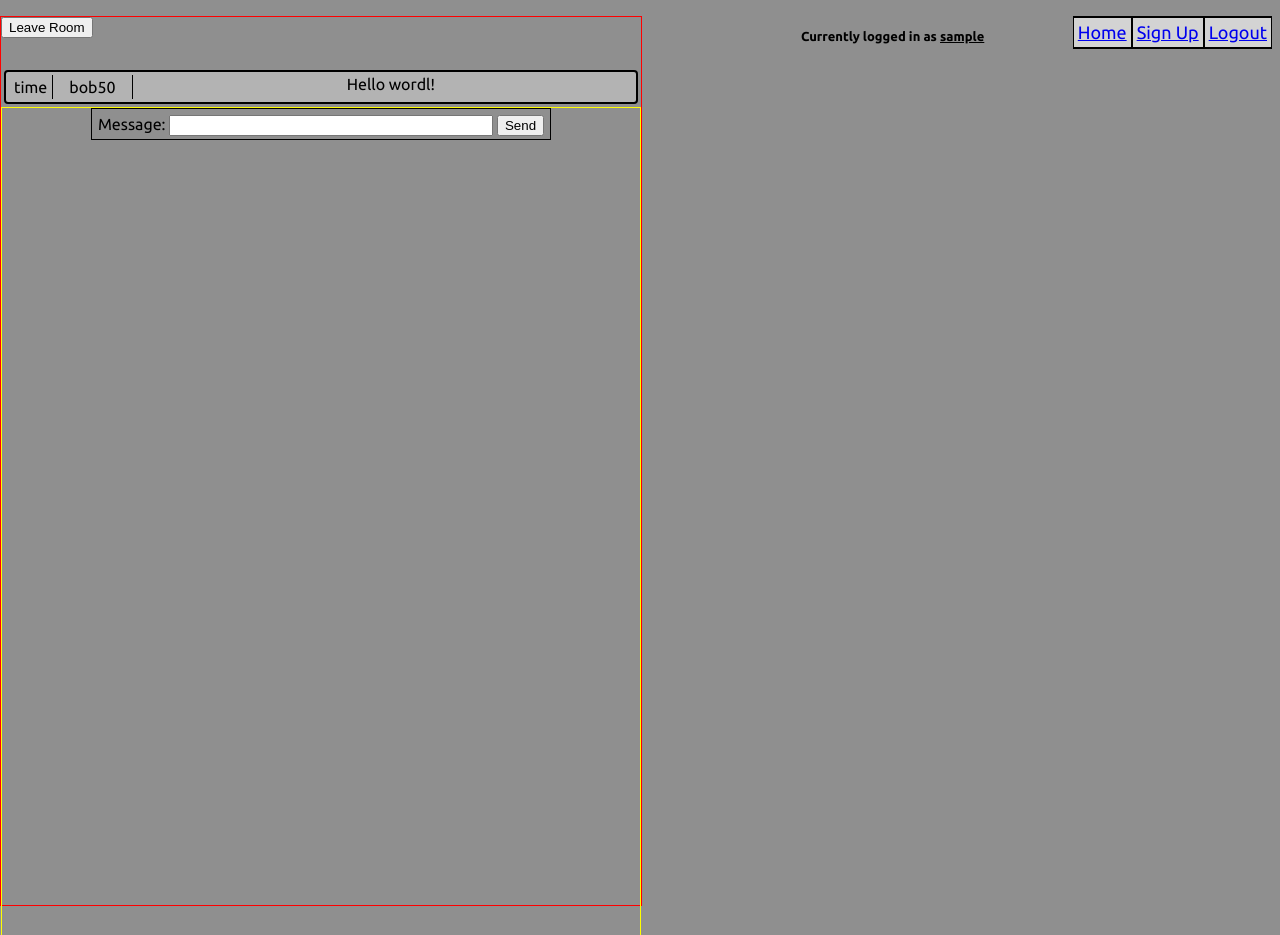
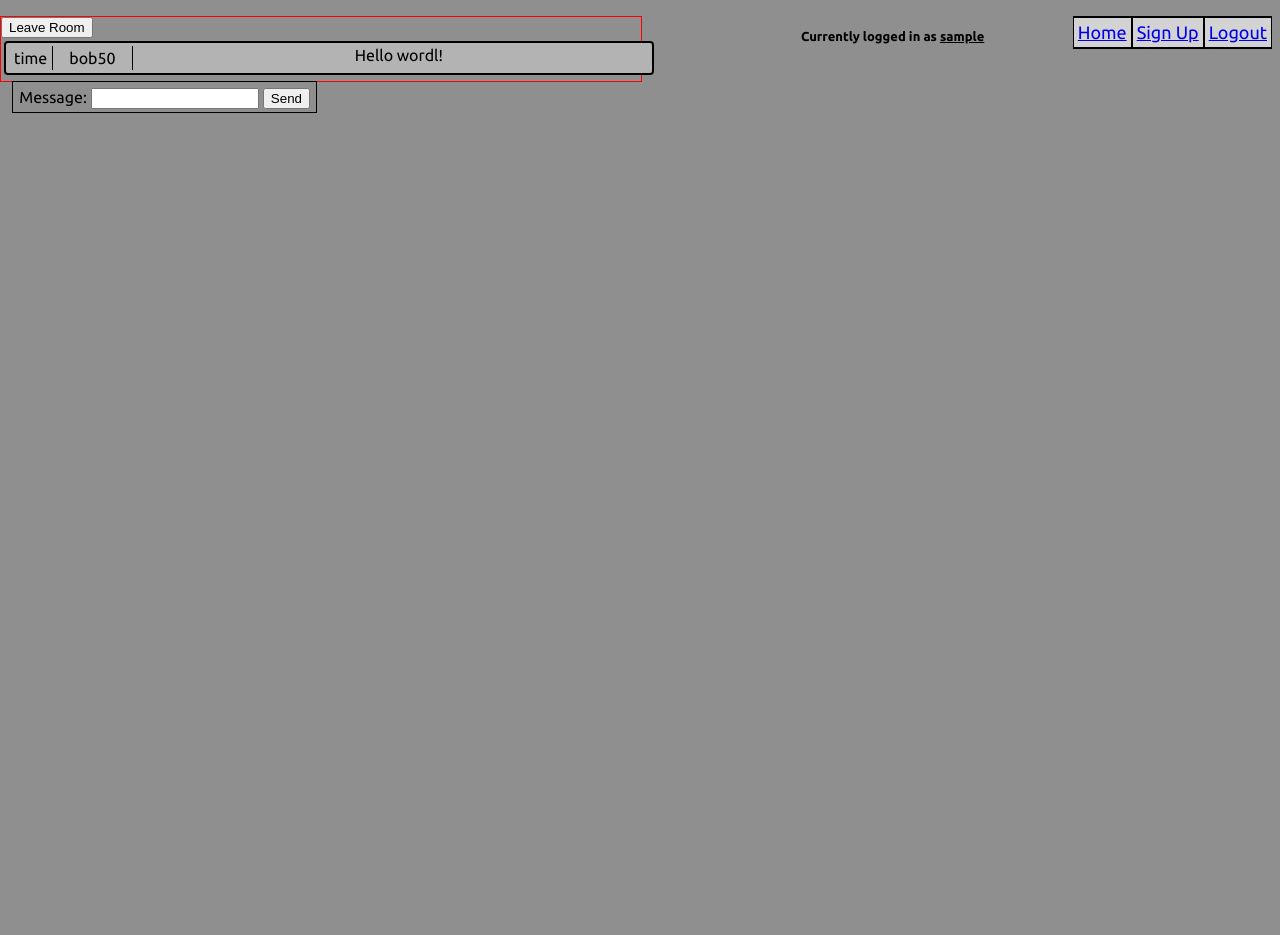
Before and after one commit to m1k0103/music_together, a Flask app: page /room in a window 1280 px wide. Run offline with Flask 3, Linux system fonts and the light colour scheme; the visitor is signed in with stand-in values (Sample User, id 1); parts of the project's set-up code (start-up, migrations or seed data) failed here and were passed over.

Commit message:
loosely fixed the aligning of the chat input

```diff
--- a/music_together/static/style.css
+++ b/music_together/static/style.css
@@ -50,8 +50,6 @@ li.navbar{
     /*border: 1px blue solid;*/
     width: 50%;
     max-width: 50%;
-    display: table;
-    height: 95%;
 }
 .right-container{
     margin-top:35px;
@@ -160,13 +158,14 @@ li.navbar{
     border: 2px black solid;
     border-radius: 4px;
     margin: 3px;
-    margin-top: 5%;
     padding: 3px;
+    margin-bottom: 6px;
     background-color: #B3B3B3;
     display: flex;
+    width: 100%;
 }
 .chat-time{
-    text-align: center;
+    text-align: left;
     padding: 3px;
     padding-left: 5px;
     padding-right: 5px;
@@ -179,7 +178,7 @@ li.navbar{
     padding-top: 3px;
     padding-bottom: 3px;
     border-right: 1px black solid;
-    text-align: center;
+    text-align: left;
     max-width: 120px;
 }
 .chat-message-container{
@@ -195,19 +194,15 @@ li.navbar{
     /*border: 1px blue solid;*/
 }
 .chat-input-container{
-    border: 1px yellow solid;
+    /*border: 1px yellow solid;*/
     padding: 3px;
-    display: flex;
     text-align: center;
-    flex-flow: column;
-    height: 100%;
-    position: relative;
+    position: absolute;
+    top: 100%;
 }
 .chat-input{
     border: 1px black solid;
     padding: 6px;
-    vertical-align: bottom;
-    flex: 1 1;
 }
 #message{
     width: 50%;
@@ -215,3 +210,7 @@ li.navbar{
     margin-top: 4px;
     margin-bottom: 4px;
 }
+.chat-container{
+    border: 1px rgb(124, 43, 43) solid;
+    height: 85vh;
+}
```
